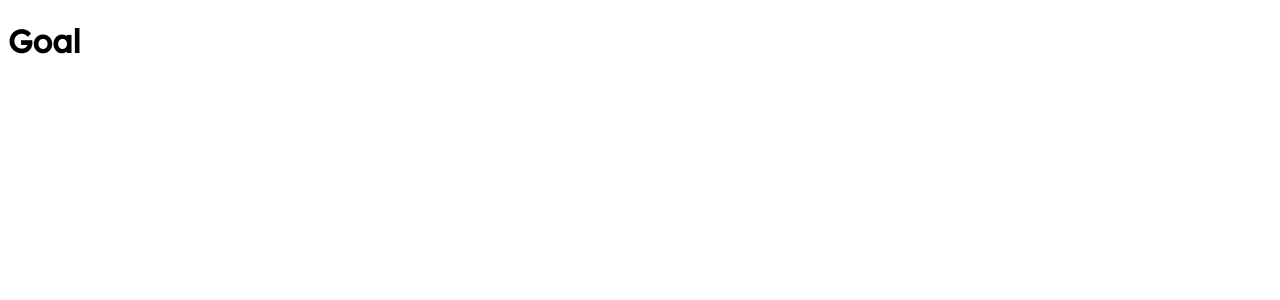
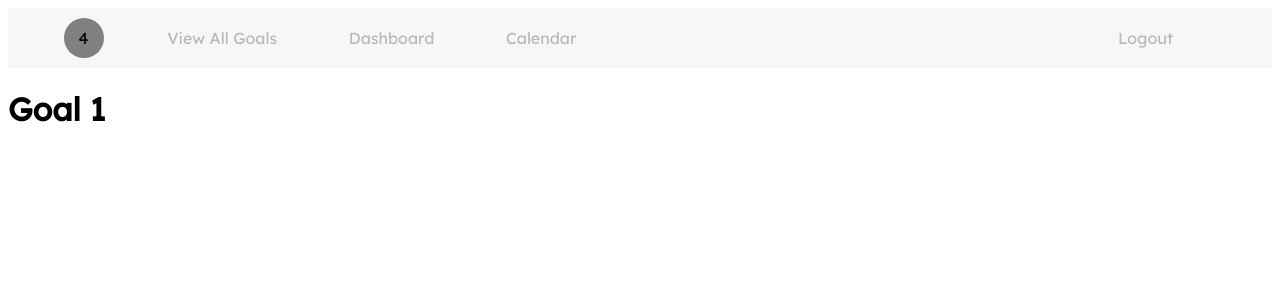
Before and after one commit to melon64/Atomic-App, a React (Create React App) app in the folder frontend/: page /user/goals/1 in a window 1280 px wide. Shown: the top 300 px of the page. Built offline with nearby package versions, Linux system fonts and the light colour scheme; the HTML template or start-up script is replaced by a standard one.

Commit message:
navbar v1

```diff
--- a/frontend/package.json
+++ b/frontend/package.json
@@ -13,6 +13,7 @@
     "@types/react-dom": "^18.2.18",
     "axios": "^1.6.7",
     "react": "^18.2.0",
+    "react-bootstrap": "^2.10.0",
     "react-dom": "^18.2.0",
     "react-router-dom": "^6.21.3",
     "react-scripts": "5.0.1",
--- a/frontend/src/App.tsx
+++ b/frontend/src/App.tsx
@@ -9,10 +9,14 @@ import Goal from './pages/Goals/Goal';
 import UserGoals from './pages/Goals/UserGoals';
 import CreateTask from './pages/CreateTask';
 import Calendar from './pages/Calendar';
+import Navbar from './components/MyNavbar';
 
 function App() {
   return (
     <Router>
+      <div className="navbar">
+        <Navbar />
+      </div>
       <Routes>
         <Route path="/" element={<Login />} />
         <Route path="/user" element={<Dashboard />} />
--- /dev/null
+++ b/frontend/src/Navbar.css
@@ -0,0 +1,42 @@
+.nav {
+    display: flex;
+    height: 60px;
+    width: 100%;
+    background-color: #f7f7f7;
+    justify-content: space-between;
+}
+
+.circle {
+    border-radius: 50%;
+    background-color: grey;
+    height: 40px;
+    width: 40px;
+    align-items: center;
+    display: flex;
+    justify-content: space-evenly;
+}
+
+.blockone {
+    display: flex;
+    justify-content: space-evenly;
+    align-items: center;
+    width: 50%;
+}
+
+.blocktwo {
+    display: flex;
+    justify-content: space-evenly;
+    align-items: center;
+    width: 20%;
+}
+
+.link {
+    color: #b8b8b8;
+    text-decoration: none;
+    padding: 8px;
+    border-radius: 8px;
+}
+
+.link:hover {
+    background-color: #eeeeee;
+}
--- /dev/null
+++ b/frontend/src/components/MyNavbar.tsx
@@ -0,0 +1,28 @@
+import "../Navbar.css";
+import { Link } from "react-router-dom";
+
+function MyNavbar() {
+  return (
+    <nav className="navbar navbar-expand-lg navbar-light bg-light nav">
+      <div className="blockone">
+        <div className="circle">4</div>
+        <Link className="link" to="/goals">
+          View All Goals
+        </Link>
+        <Link className="link" to="/user">
+          Dashboard
+        </Link>
+        <Link className="link" to="/user/calendar">
+          Calendar
+        </Link>
+      </div>
+      <div className="blocktwo">
+        <Link className="link" to="/">
+          Logout
+        </Link>
+      </div>
+    </nav>
+  );
+}
+
+export default MyNavbar;
--- a/frontend/src/pages/Goals/Goal.tsx
+++ b/frontend/src/pages/Goals/Goal.tsx
@@ -1,9 +1,11 @@
-import React from 'react';
+import React from 'react'
+import { useParams } from 'react-router-dom'
 
 function Goal() {
+    let { id } = useParams();
     return (
         <div className="Goal">
-            <h1>Goal</h1>
+            <h1>Goal {id}</h1>
         </div>
     );
 }
```
Also changed, not shown: frontend/src/components/navbar.tsx (deleted, +0 -15 lines), 1 other file (tests, documents, lock files or other folders).
